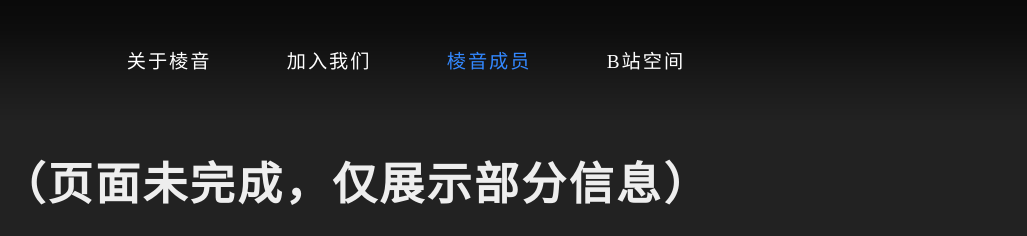
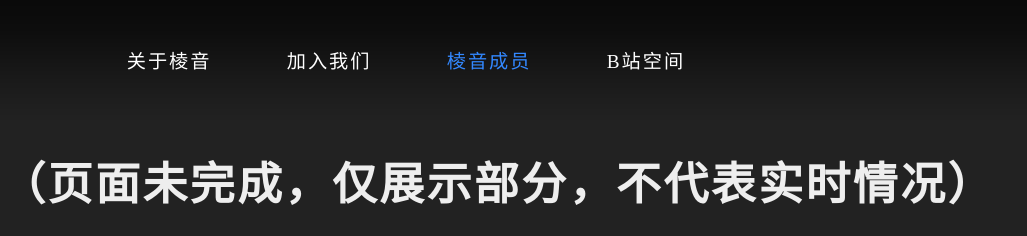
Before and after one commit to PRISMNOTE/PRISMNOTE.github.io, a plain HTML site: page members/index.html in a window 1280 px wide. Shown: the top 236 px of the page, 253-1280 px from the left. Drawn offline with Linux system fonts and the light colour scheme; a web font is replaced by a local one.

Commit message:
Update index.html

```diff
--- a/members/index.html
+++ b/members/index.html
@@ -71,7 +71,7 @@
         </ul>
     </div>
     <div class="main">
-        <h1>棱音成员（页面未完成，仅展示部分信息）</h1>
+        <h1>棱音成员（页面未完成，仅展示部分，不代表实时情况）</h1>
         <ul class="container" id="present"></ul>
         <h2 id="h2"></h2>
         <ul class="container" id="past"></ul>
```
